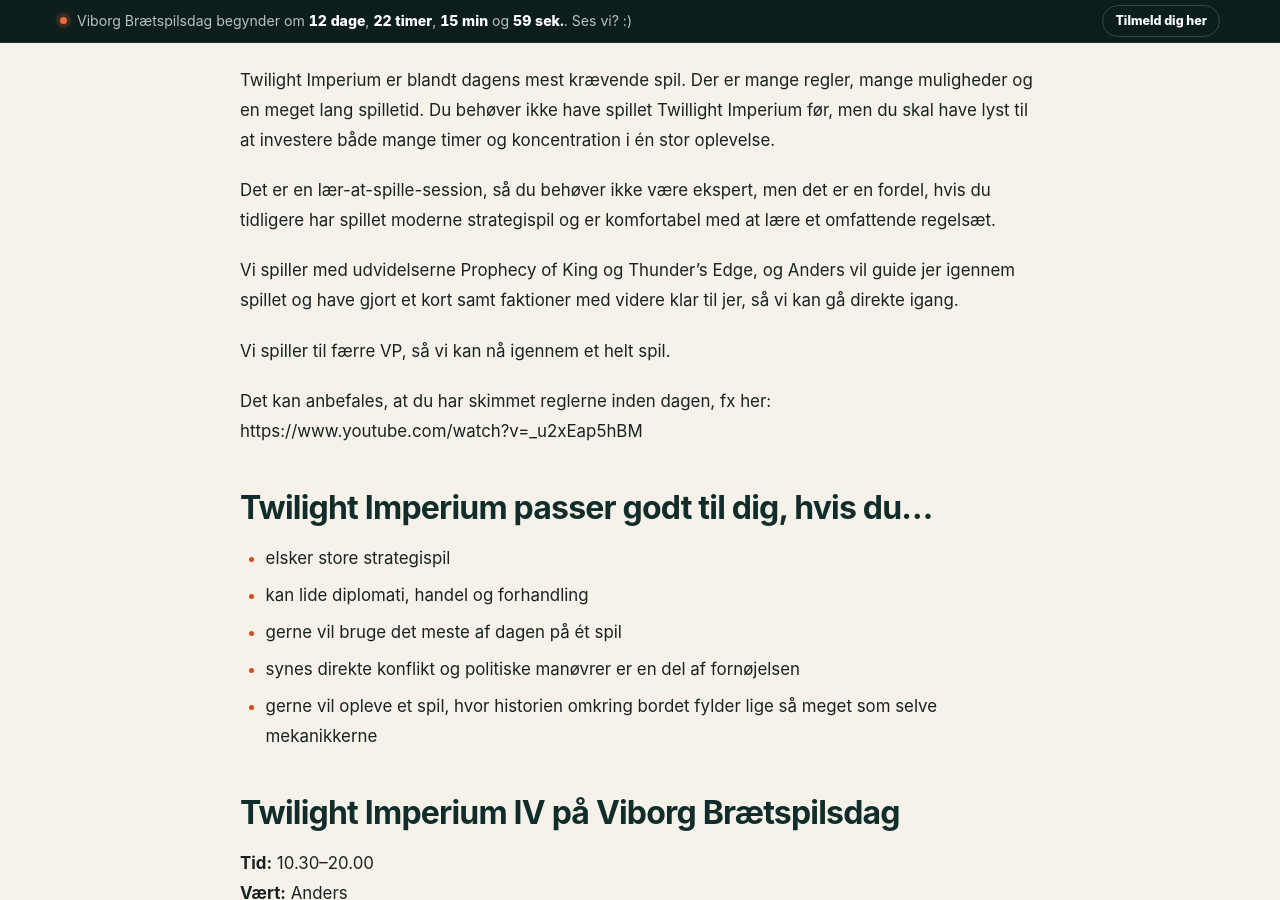
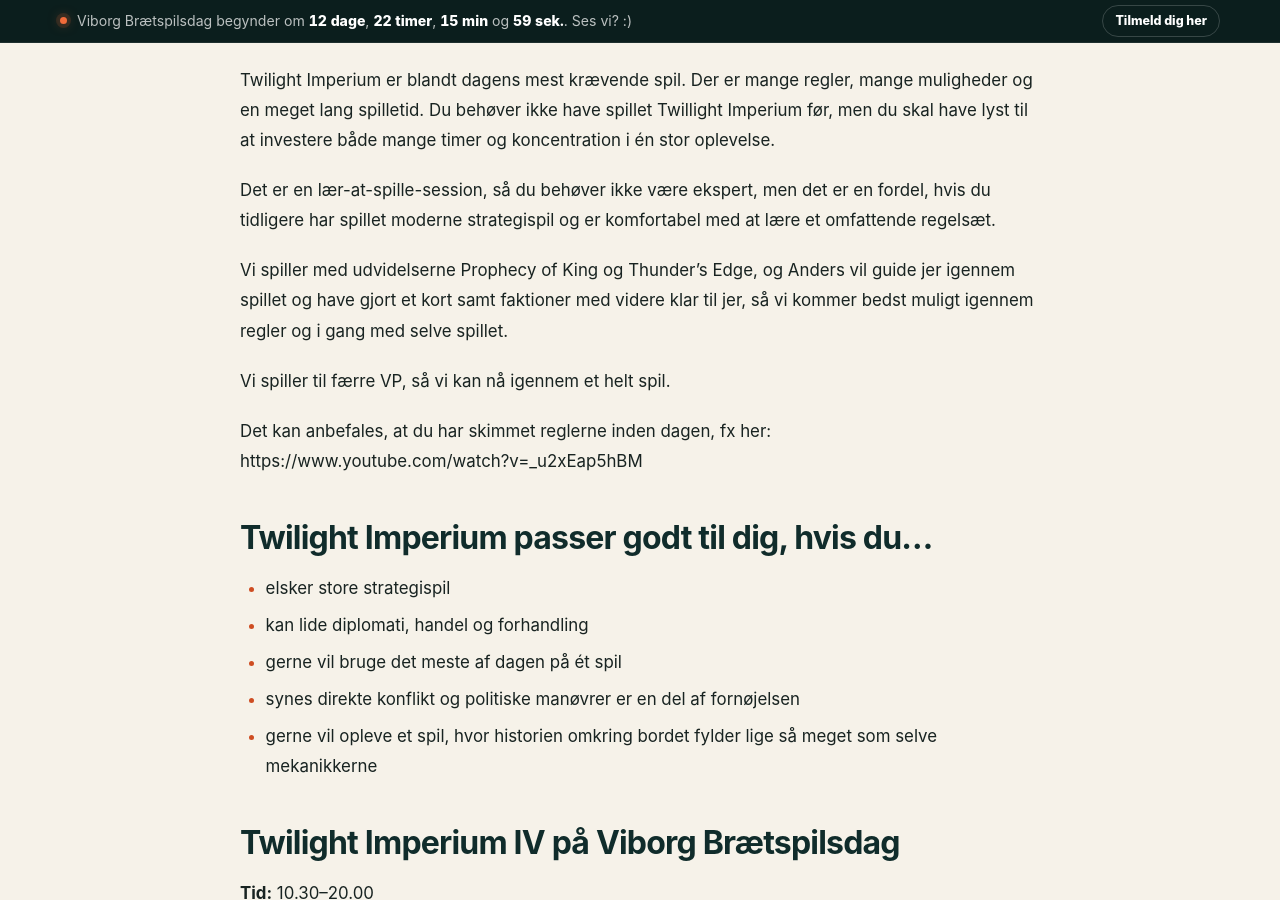
Before and after one commit to Andrejao/spilex, a Jekyll site: the page built from _posts/2026-09-15-twilight-imperium-iv.md, in a window 1280 px wide and 900 px high, scrolled down 1601 px. Built offline with Jekyll 4.4.1, drawn with Linux system fonts in a browser that asks for light colours.

Commit message:
Update 2026-09-15-twilight-imperium-iv.md

```diff
--- a/_posts/2026-09-15-twilight-imperium-iv.md
+++ b/_posts/2026-09-15-twilight-imperium-iv.md
@@ -40,7 +40,7 @@
 
 Det er en lær-at-spille-session, så du behøver ikke være ekspert, men det er en fordel, hvis du tidligere har spillet moderne strategispil og er komfortabel med at lære et omfattende regelsæt.
 
-Vi spiller med udvidelserne Prophecy of King og Thunder's Edge, og Anders vil guide jer igennem spillet og have gjort et kort samt faktioner med videre klar til jer, så vi kan gå direkte igang.
+Vi spiller med udvidelserne Prophecy of King og Thunder's Edge, og Anders vil guide jer igennem spillet og have gjort et kort samt faktioner med videre klar til jer, så vi kommer bedst muligt igennem regler og i gang med selve spillet.
 
 Vi spiller  til færre VP, så vi kan nå igennem et helt spil.
 
```
